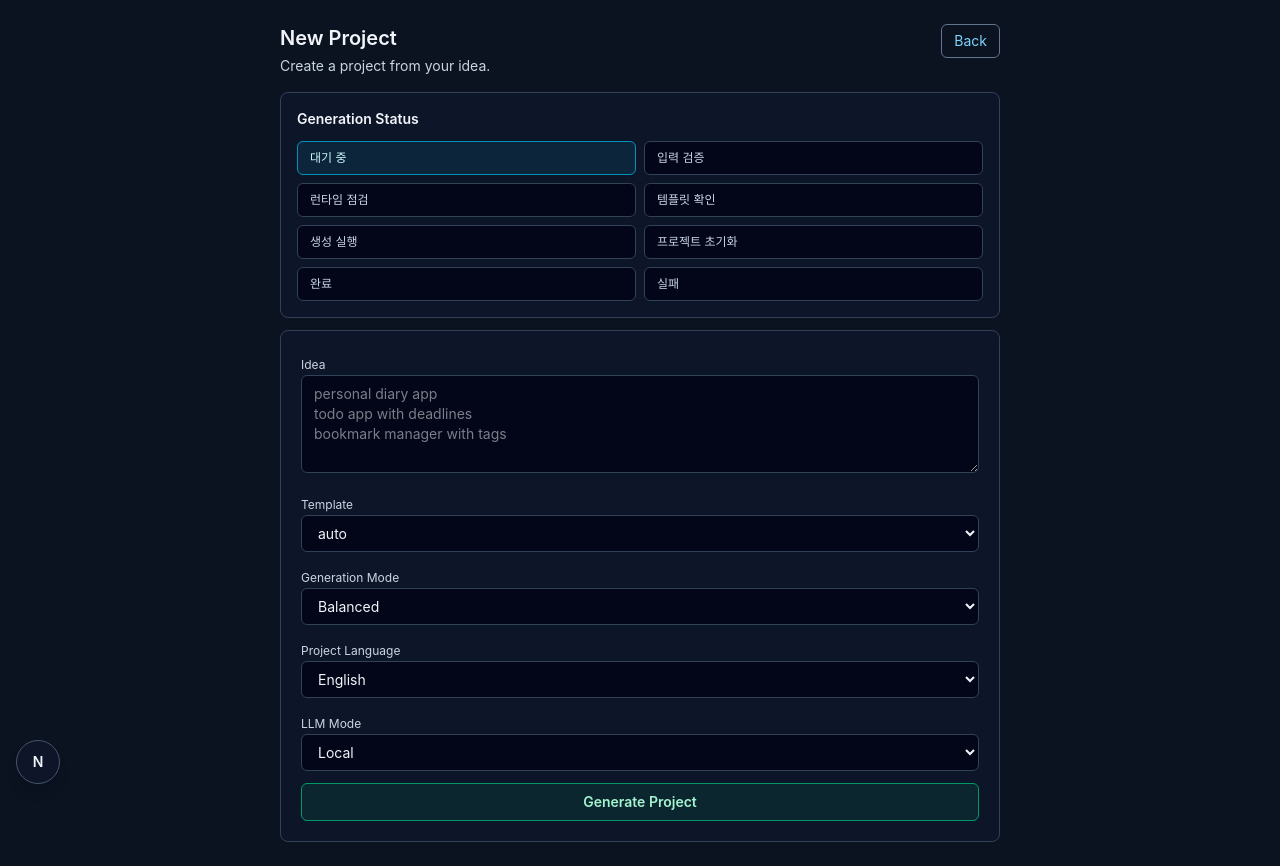
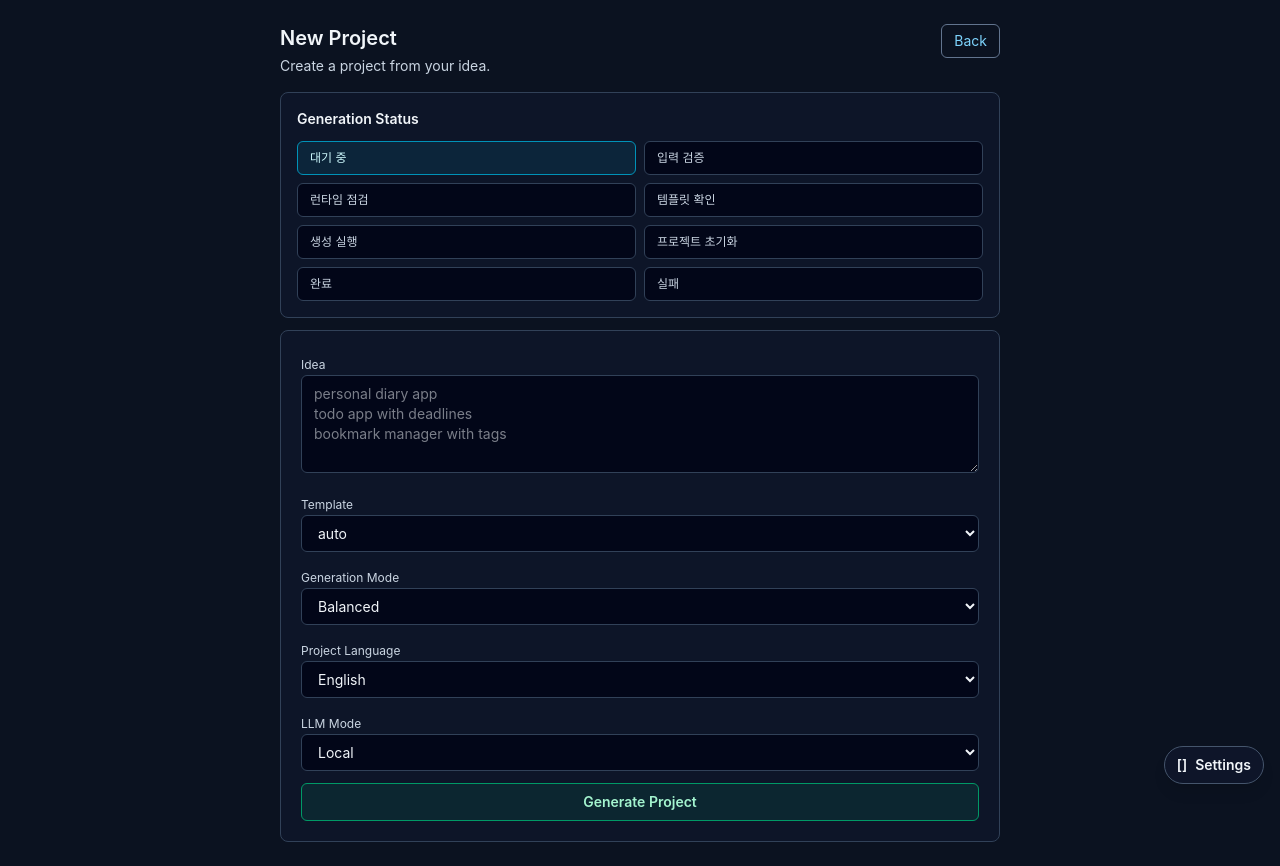
Before and after one commit to siriusnen-commits/archmind-mvp, a Next.js app in the folder frontend/: page /projects/new in a window 1280 px wide. Built offline with nearby package versions, Linux system fonts and the light colour scheme.

Commit message:
fix: implement proper settings launcher and render settings content

```diff
--- a/frontend/components/settings/SettingsLauncher.tsx
+++ b/frontend/components/settings/SettingsLauncher.tsx
@@ -42,10 +42,12 @@ export default function SettingsLauncher() {
       <button
         type="button"
         onClick={openDrawer}
+        data-testid="archmind-settings-launcher"
         aria-label="Open settings"
-        className="fixed bottom-4 left-4 z-40 inline-flex h-11 w-11 items-center justify-center rounded-full border border-slate-600 bg-slate-900/90 text-sm font-semibold text-slate-100 shadow-lg hover:bg-slate-800"
+        className="fixed bottom-4 right-4 z-40 inline-flex items-center gap-2 rounded-full border border-slate-600 bg-slate-900/90 px-3 py-2 text-sm font-semibold text-slate-100 shadow-lg hover:bg-slate-800"
       >
-        N
+        <span aria-hidden="true">[]</span>
+        <span>Settings</span>
       </button>
       <SettingsDrawer key={drawerVersion} open={open} onClose={() => setOpen(false)} />
     </>
```
Also changed, not shown: 1 other file (tests, documents, lock files or other folders).
